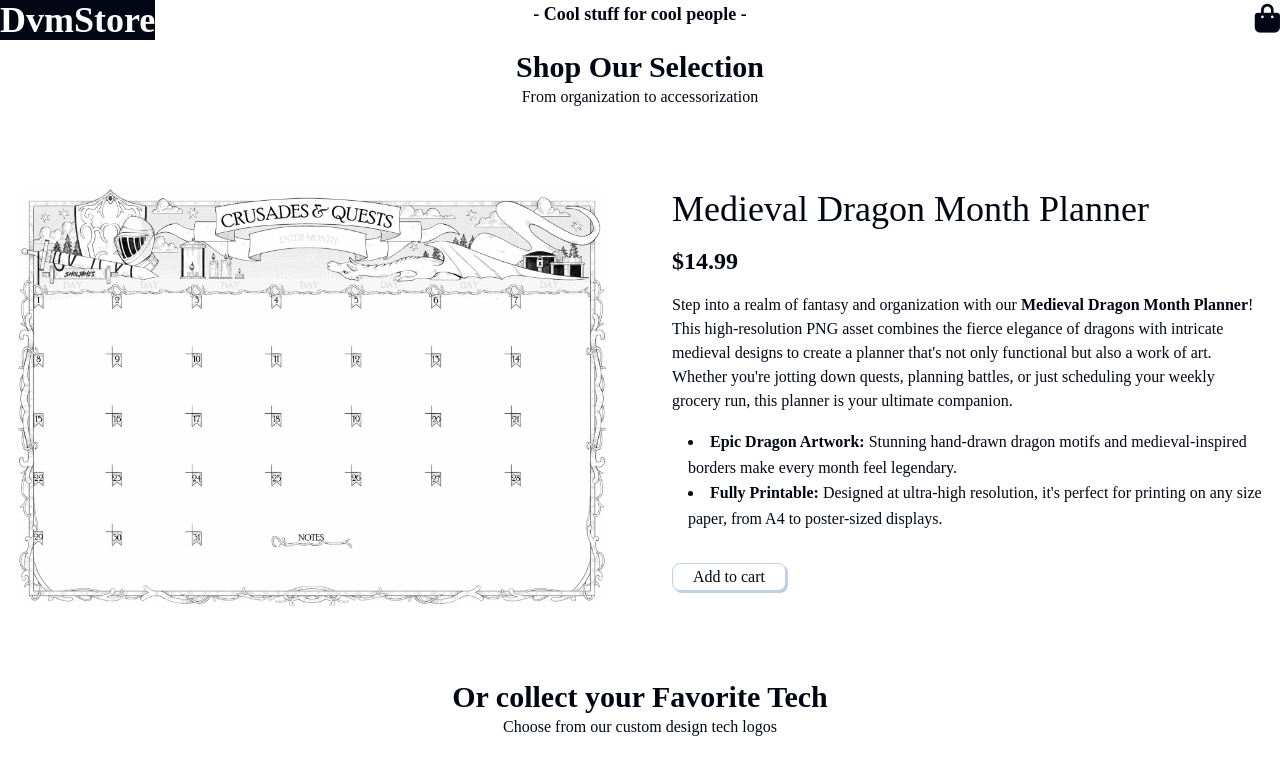
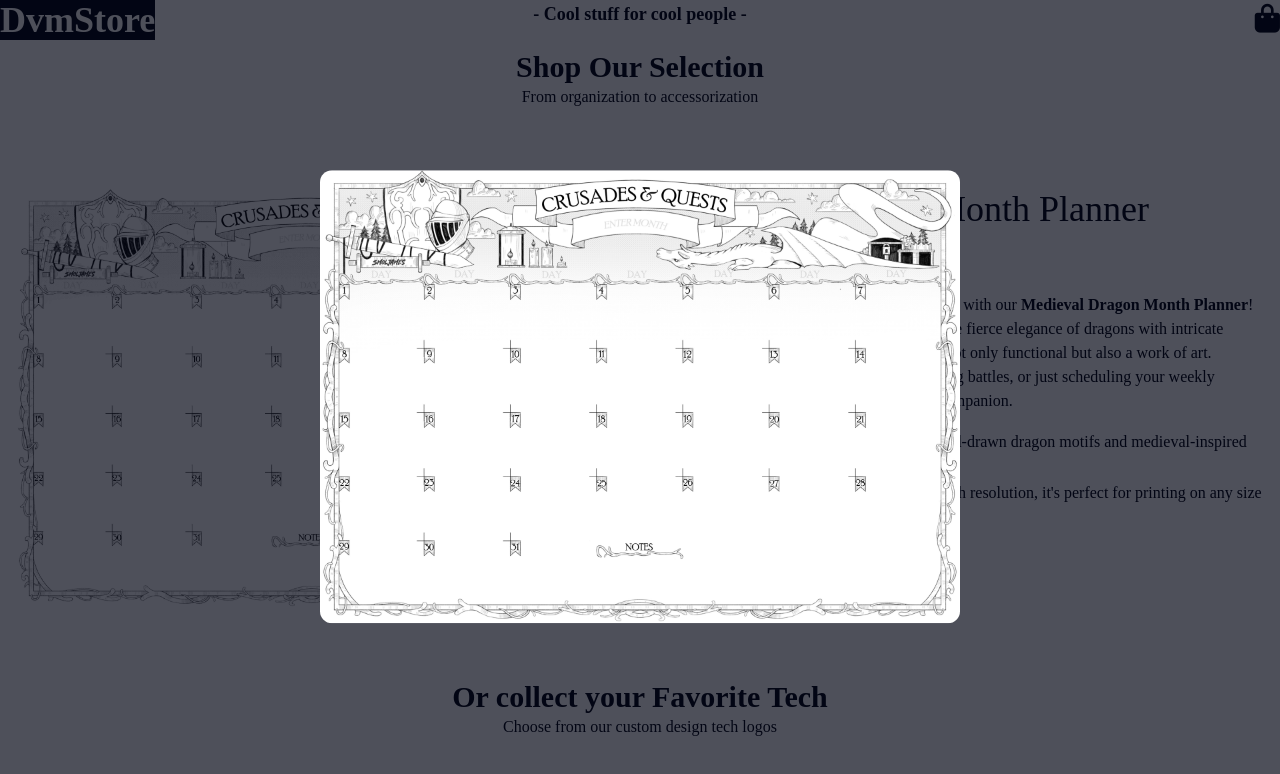
Before and after one commit to dmacisso/3_dvmstore, a Next.js app: page / in a window 1280 px wide. Both pictures are taken after a click on the button 312 px from the left and 1223 px from the top of the page. Shown: the part 823-1597 px from the top of the page. Built offline with nearby package versions, Linux system fonts and the light colour scheme; a web font is replaced by a local one.

Commit message:
3.6 - Product Modal Overlay

```diff
--- a/app/error.js
+++ b/app/error.js
@@ -11,7 +11,7 @@ export default function Error(props) {
     console.log(typeof error);
   }, [error]);
   return (
-    <div>
+    <div className="page-container">
       <h3>Something went wrong 😢 </h3>
       <div className="">
         <button onClick={reset} className="">
--- a/app/globals.css
+++ b/app/globals.css
@@ -264,8 +264,59 @@ footer .links-container > div {
   font-size: 2rem;
 }
 
+.page-container {
+  display: flex;
+  flex-direction: column;
+  justify-content: center;
+  align-items: center;
+  gap: 2rem;
+  padding: 8rem 0;
+}
+
+.page-container  > div {
+  display: flex;
+  align-items: center;
+  gap: 1rem;
+}
+
 /** Portal Overlay  */
 
+.portal-container {
+  /* font-size: 2rem; */
+  position: fixed; /* lock to screen */
+  left: 0;
+  top: 0;
+  width: 100vw;
+  height: 100vh;
+  z-index: 1001;
+  display: grid;
+  place-items: center;
+}
+
+.portal-underlay {
+  position: absolute;
+  inset: 0;
+  /* position with respect to the parent (our fixed container) and inset 0 from all edges  */
+  z-index: 0;
+  opacity: 0.7;
+  background-color: #030615;
+  border: none;
+  padding: none;
+}
+
+.portal-content {
+  position: absolute;
+  /* position with respect to the parent */
+  pointer-events: none;
+  /* We click through it to the underlay that will close the container.  */
+  z-index: 1005;
+  top: 50%;
+  left: 50%;
+  transform: translate(-50%, -50%);
+  /* Start it off halfway down and half way across the page,then move it back in that direction by 50%  */
+  max-width: 80vw;
+  max-height: 80vh;
+}
 .img-button {
   height: fit-content;
   width: fit-content;
--- a/app/not-found.js
+++ b/app/not-found.js
@@ -2,11 +2,12 @@ import Link from 'next/link';
 
 export default function NotFound() {
   return (
-    <>
+    <div className="page-container">
       <h2>Page Not Found 😢 </h2>
+      <p className="text-large">404</p>
       <Link href="/">
         <button className="">Home</button>
       </Link>
-    </>
+    </div>
   );
 }
--- a/app/page.js
+++ b/app/page.js
@@ -2,8 +2,10 @@ import ImageBanner from '@/components/ImageBanner';
 import Products from '@/components/Products';
 
 export default function Home() {
+  const hello = {}
   return (
     <>
+    {/* {hello.map(() => {})} */}
       <ImageBanner />
       <section>
         <Products />
--- a/components/Portal.jsx
+++ b/components/Portal.jsx
@@ -1,7 +1,13 @@
-export default function Portal() {
-  return (
-    <>
-      Portal
-    </>
-  )
+import ReactDom from 'react-dom';
+
+export default function Portal(props) {
+  const { handleClosePortal, children } = props;
+
+  return ReactDom.createPortal(
+    <div className="portal-container">
+      <div onClick={handleClosePortal} className="portal-underlay" />
+      {children}
+    </div>,
+    document.getElementById('portal')
+  );
 }
--- a/components/Products.jsx
+++ b/components/Products.jsx
@@ -1,6 +1,10 @@
 'use client';
 
+import { useState } from 'react';
+import Portal from './Portal';
+
 export default function Products() {
+  const [portalImage, setPortalImage] = useState(null);
   const stickerDescriptions = {
     CSS_HTML_Javascript: 'Core...',
     Docker: 'Platform..',
@@ -15,6 +19,21 @@ export default function Products() {
 
   return (
     <>
+      {portalImage && (
+        <Portal
+          handleClosePortal={() => {
+            setPortalImage(null);
+          }}
+        >
+          <div className="portal-content">
+            <img
+              src={`med_res/${portalImage}.jpeg`}
+              alt={`${portalImage}-high-res`}
+              className="img-display"
+            />
+          </div>
+        </Portal>
+      )}
       <div className="section-container">
         <div className="section-header">
           <h2 className="">Shop Our Selection</h2>
@@ -22,8 +41,13 @@ export default function Products() {
         </div>
         <div className="planner-container">
           <div>
-            <button className="img-button">
-              <img src="/low_res/planner.jpeg" alt="high-res-planner" />
+            <button
+              onClick={() => {
+                setPortalImage('planner');
+              }}
+              className="img-button"
+            >
+              <img src="low_res/planner.jpeg" alt="high-res-planner" />
             </button>
           </div>
           <div className="planner-info">
@@ -77,7 +101,12 @@ export default function Products() {
           {stickers.map((sticker, stickerIndex) => {
             return (
               <div className="sticker-card" key={stickerIndex}>
-                <button className="img-button">
+                <button
+                  onClick={() => {
+                    setPortalImage(sticker);
+                  }}
+                  className="img-button"
+                >
                   <img
                     src={`low_res/${sticker}.jpeg`}
                     alt={`${sticker}-low-res`}
```
